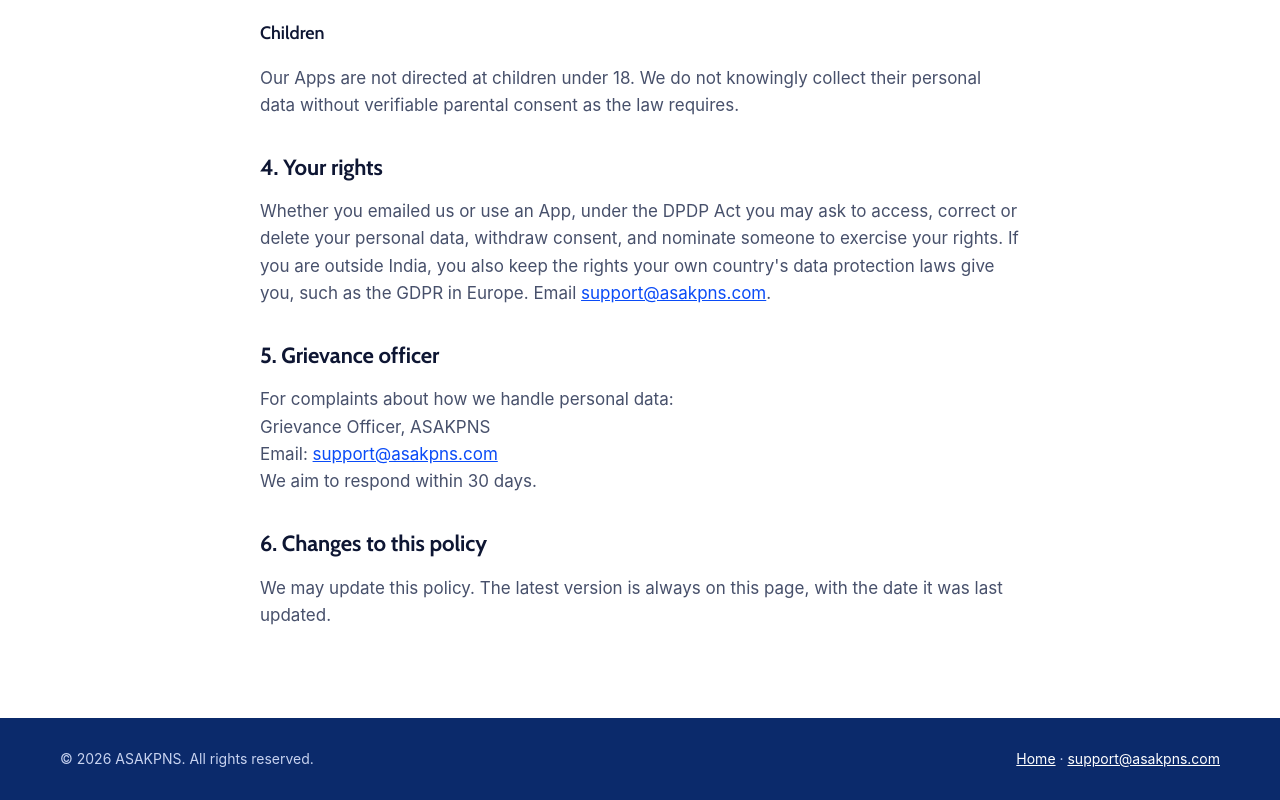
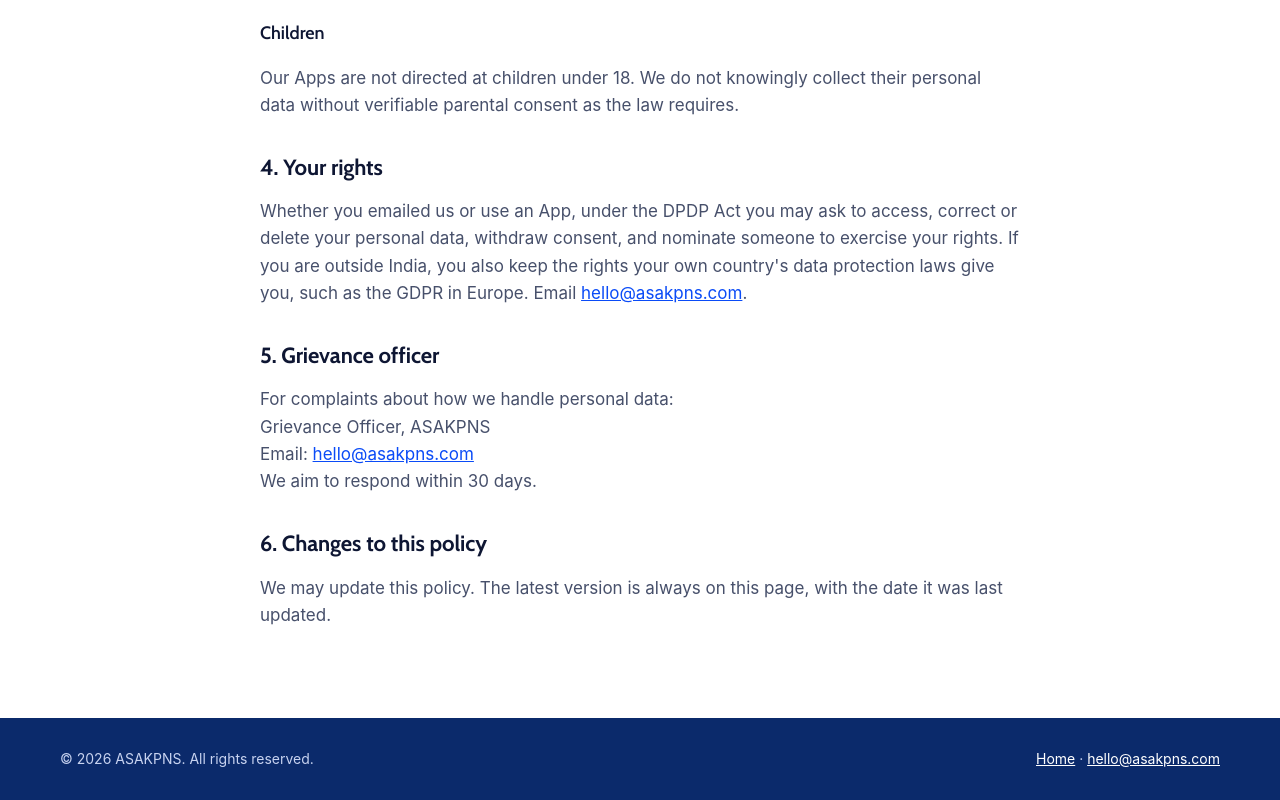
Before and after one commit to anupshokhwal/asakpns-site, a plain HTML site: page public/privacy.html in a window 1280 px wide. Shown: the part 1859-2659 px from the top of the page. Drawn offline with nearby package versions, Linux system fonts and the light colour scheme.

Commit message:
Contact address on the site: hello@asakpns.com instead of support@
Co-Authored-By: Claude Opus 5.5 <noreply@anthropic.com>
Claude-Session: https://claude.ai/code/session_01Lveg57uW4ouxY1mDvVo74N

```diff
--- a/public/privacy.html
+++ b/public/privacy.html
@@ -41,7 +41,7 @@
     <p>This policy explains how ASAKPNS ("we", "us", "our") handles personal data on our website (asakpns.com) and in the mobile and web applications we publish ("Apps"), in line with India's Digital Personal Data Protection Act, 2023 ("DPDP Act").</p>
 
     <h2>1. Who we are</h2>
-    <p>ASAKPNS is a sole proprietorship based in Pune, Maharashtra, India. For privacy questions, contact <a href="mailto:support@asakpns.com">support@asakpns.com</a>.</p>
+    <p>ASAKPNS is a sole proprietorship based in Pune, Maharashtra, India. For privacy questions, contact <a href="mailto:hello@asakpns.com">hello@asakpns.com</a>.</p>
 
     <h2>2. Our website</h2>
     <p>Our website is for information only. It has no sign-up or contact forms, sets no tracking cookies and runs no analytics.</p>
@@ -80,12 +80,12 @@
     <p>Our Apps are not directed at children under 18. We do not knowingly collect their personal data without verifiable parental consent as the law requires.</p>
 
     <h2>4. Your rights</h2>
-    <p>Whether you emailed us or use an App, under the DPDP Act you may ask to access, correct or delete your personal data, withdraw consent, and nominate someone to exercise your rights. If you are outside India, you also keep the rights your own country's data protection laws give you, such as the GDPR in Europe. Email <a href="mailto:support@asakpns.com">support@asakpns.com</a>.</p>
+    <p>Whether you emailed us or use an App, under the DPDP Act you may ask to access, correct or delete your personal data, withdraw consent, and nominate someone to exercise your rights. If you are outside India, you also keep the rights your own country's data protection laws give you, such as the GDPR in Europe. Email <a href="mailto:hello@asakpns.com">hello@asakpns.com</a>.</p>
 
     <h2>5. Grievance officer</h2>
     <p>For complaints about how we handle personal data:<br>
     Grievance Officer, ASAKPNS<br>
-    Email: <a href="mailto:support@asakpns.com">support@asakpns.com</a><br>
+    Email: <a href="mailto:hello@asakpns.com">hello@asakpns.com</a><br>
     We aim to respond within 30 days.</p>
 
     <h2>6. Changes to this policy</h2>
@@ -96,7 +96,7 @@
 <footer class="site">
   <div class="wrap">
     <span>&copy; 2026 ASAKPNS. All rights reserved.</span>
-    <span><a href="/">Home</a> · <a href="mailto:support@asakpns.com">support@asakpns.com</a></span>
+    <span><a href="/">Home</a> · <a href="mailto:hello@asakpns.com">hello@asakpns.com</a></span>
   </div>
 </footer>
 
```
Also changed, not shown: public/index.html (+2 -2 lines).
